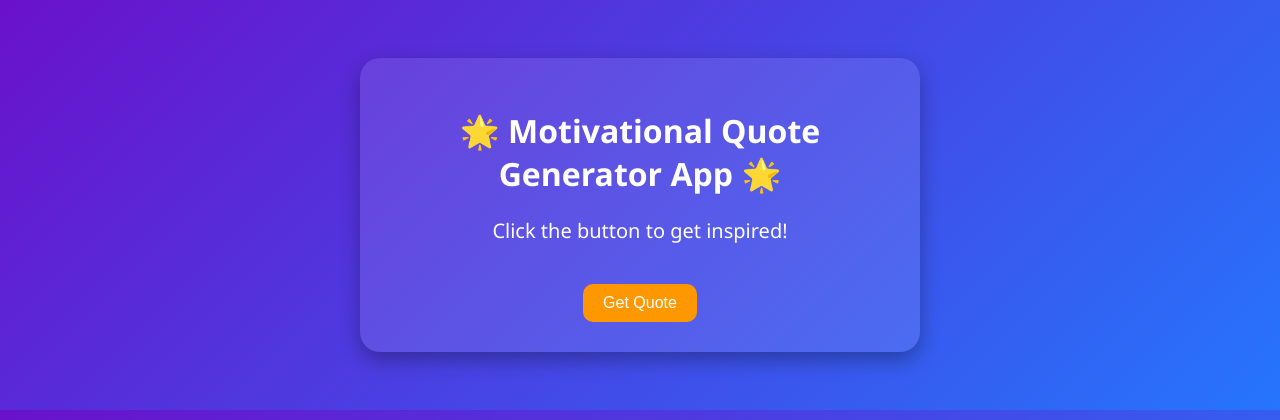
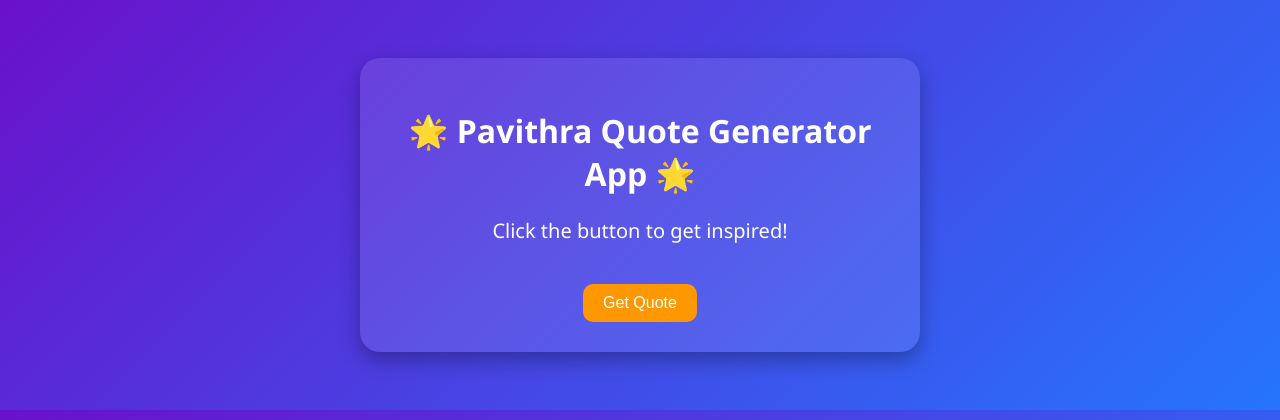
Before and after one commit to Pavithra029/sampleApp, a Flask app: page / in a window 1280 px wide. Shown: the top 420 px of the page. Run offline with Flask 3, Linux system fonts and the light colour scheme.

Commit message:
changed the name

```diff
--- a/templates/index.html
+++ b/templates/index.html
@@ -43,7 +43,7 @@
   </head>
   <body>
     <div class="card">
-      <h1>🌟 Motivational Quote Generator App 🌟</h1>
+      <h1>🌟 Pavithra Quote Generator App 🌟</h1>
       <p id="quote">Click the button to get inspired!</p>
       <button onclick="getQuote()">Get Quote</button>
     </div>
```
